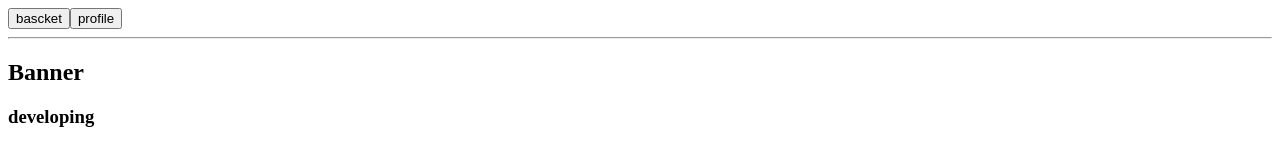
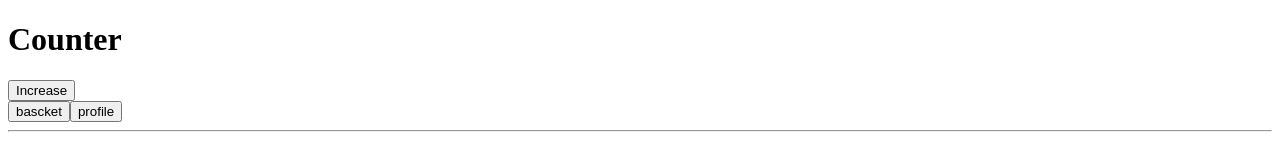
Before and after one commit to sardarbalnour/vite-react-app, a React (Vite) app: page / in a window 1280 px wide. Shown: the top 147 px of the page. Built offline with nearby package versions, Linux system fonts and the light colour scheme.

Commit message:
events in react

```diff
--- a/src/App.jsx
+++ b/src/App.jsx
@@ -1,11 +1,13 @@
 import Header from "./Header";
 import CourseList from "./CourseList";
 import Banner from "./Banner";
+import Counter from "./Counter";
 
 export default function App() {
   const src = "igkgkyuuk";
   return (
     <div>
+      <Counter />
       <Header />
       <Banner title="developing" numOfStudents={300} />
       <h1>Sardar the dev</h1>
--- /dev/null
+++ b/src/Counter.jsx
@@ -0,0 +1,14 @@
+function Counter() {
+  const increaseHandler = () => {
+    console.log("first");
+  };
+
+  return (
+    <div>
+      <h1>Counter</h1>
+      <button onClick={increaseHandler}>Increase</button>
+    </div>
+  );
+}
+
+export default Counter;
```
